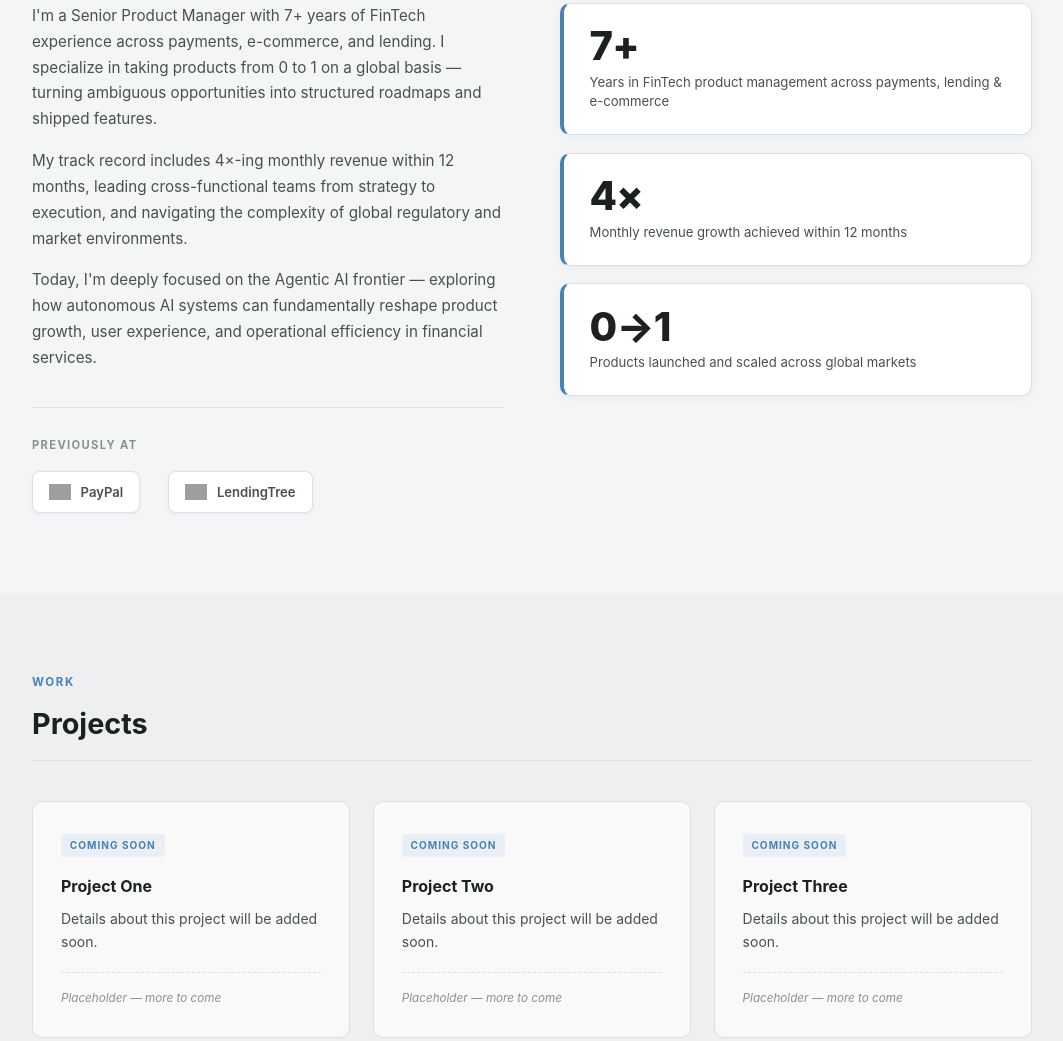
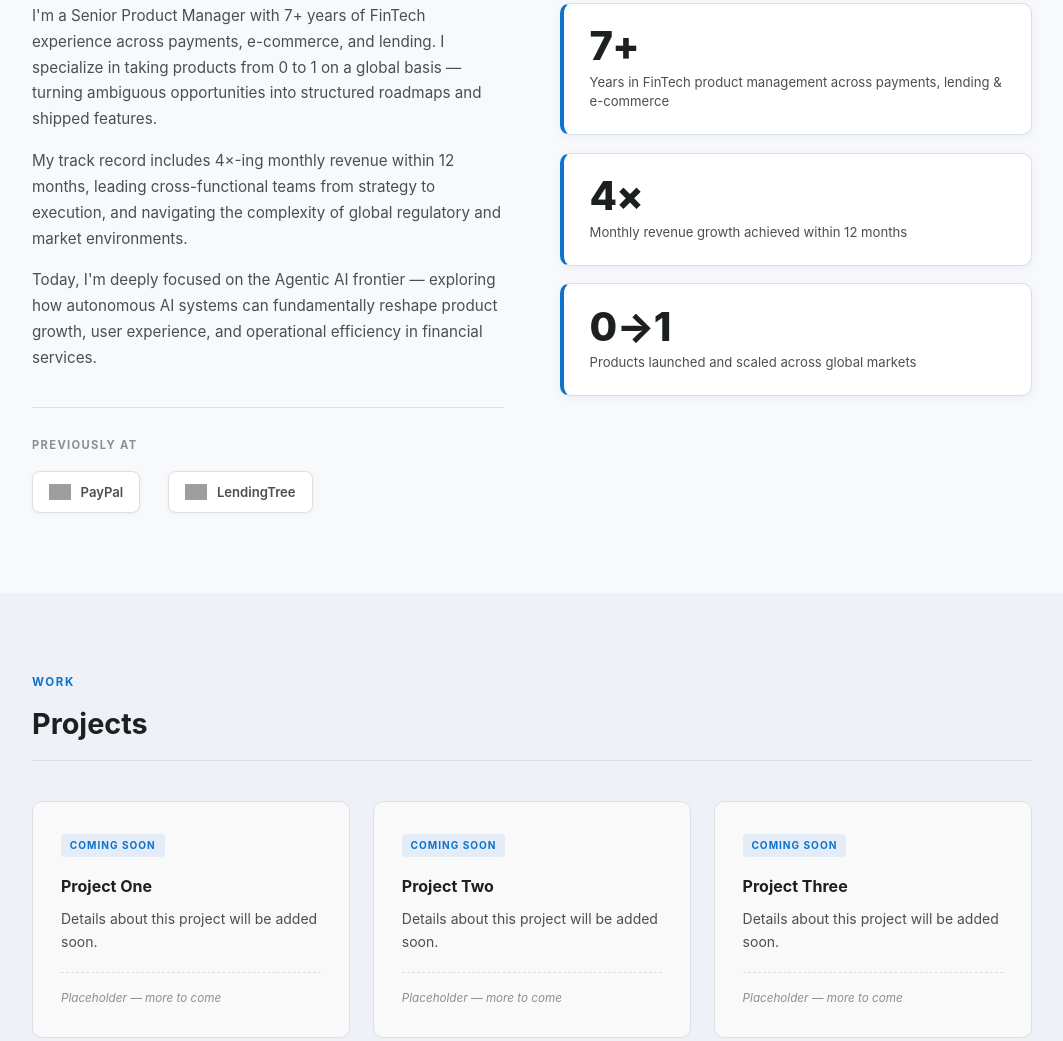
Before and after one commit to stellalovesproduct/personal-website, a plain HTML site: page index.html in a window 1280 px wide. Shown: the part 715-1756 px from the top of the page, without its empty margins (108-1171 px from the left). Drawn offline with Linux system fonts and the light colour scheme; grey boxes are pictures that could not be loaded.

Commit message:
Update accent and background colors for a cooler, more vibrant palette
- Accent: #4682b4 → #0e73cc
- Primary bg: #f4f5f6 → #f8f9fb
- Alt bg: #eeeff1 → #eef1f7
- Hero bg: hardcoded #f7f8fb → var(--bg)
- Update all rgba shadow/tint values to match new accent

Co-Authored-By: Claude Sonnet 4.6 <noreply@anthropic.com>

```diff
--- a/index.html
+++ b/index.html
@@ -9,9 +9,9 @@
 
     :root {
       --text:    #1c2020;
-      --accent:  #4682b4;
-      --bg:      #f4f5f6;
-      --bg-alt:  #eeeff1;
+      --accent:  #0e73cc;
+      --bg:      #f8f9fb;
+      --bg-alt:  #eef1f7;
       --surface: #f9f9fa;
       --white:   #ffffff;
       --body:    #4a4f50;
@@ -62,7 +62,7 @@
 
     /* ── HERO ── */
     .hero {
-      background: #f7f8fb;
+      background: var(--bg);
       padding: 6rem 2.5rem;
     }
     .hero-inner {
@@ -123,7 +123,7 @@
       border-color: var(--accent);
       color: var(--accent);
       background: rgba(255,255,255,.9);
-      box-shadow: 0 2px 10px rgba(70,130,180,.18);
+      box-shadow: 0 2px 10px rgba(14,115,204,.18);
     }
     .icon-link svg { display: block; }
 
@@ -190,7 +190,7 @@
       border: 1px solid var(--border);
       border-radius: 8px;
       padding: .55rem 1rem;
-      box-shadow: 0 1px 4px rgba(70,130,180,.07);
+      box-shadow: 0 1px 4px rgba(14,115,204,.07);
     }
     .logo-pill img {
       width: 22px;
@@ -216,11 +216,11 @@
       border-left: 4px solid var(--accent);
       border-radius: var(--radius);
       padding: 1.4rem 1.6rem;
-      box-shadow: 0 2px 10px rgba(70,130,180,.07);
+      box-shadow: 0 2px 10px rgba(14,115,204,.07);
       transition: box-shadow .2s, transform .2s;
     }
     .highlight-card:hover {
-      box-shadow: 0 6px 22px rgba(70,130,180,.14);
+      box-shadow: 0 6px 22px rgba(14,115,204,.14);
       transform: translateY(-2px);
     }
     .highlight-card .stat {
@@ -257,12 +257,12 @@
       position: absolute;
       top: 0; left: 0; right: 0;
       height: 3px;
-      background: linear-gradient(90deg, var(--accent), rgba(70,130,180,.45));
+      background: linear-gradient(90deg, var(--accent), rgba(14,115,204,.45));
       opacity: 0;
       transition: opacity .25s;
     }
     .project-card:hover {
-      box-shadow: 0 8px 30px rgba(70,130,180,.13);
+      box-shadow: 0 8px 30px rgba(14,115,204,.13);
       transform: translateY(-3px);
     }
     .project-card:hover::before { opacity: 1; }
@@ -273,7 +273,7 @@
       letter-spacing: .1em;
       text-transform: uppercase;
       color: var(--accent);
-      background: rgba(70,130,180,.09);
+      background: rgba(14,115,204,.09);
       border-radius: 4px;
       padding: .18rem .55rem;
       margin-bottom: 1rem;
```
